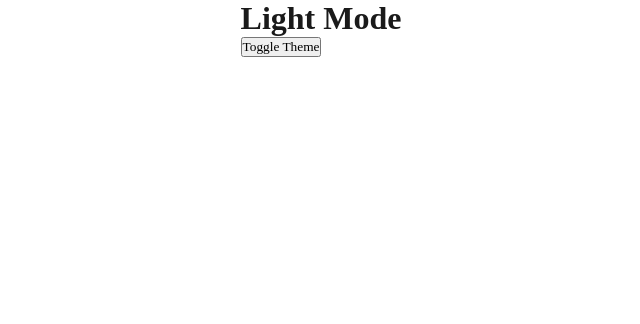
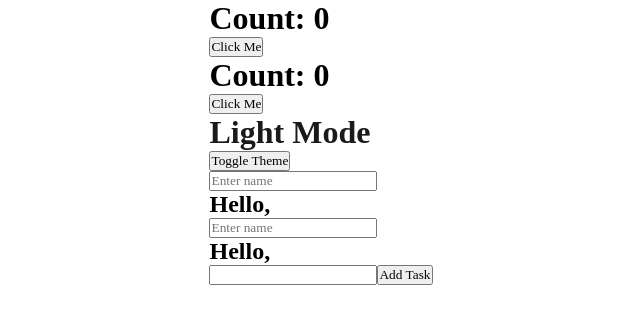
Before and after one commit to shourya0pratap/WebDev2_Section_A, a React (Vite) app in the folder sectionA_React/: page / in a window 1280 px wide. Shown: the top 324 px of the page, without its empty margins (319-959 px from the left). Built offline with nearby package versions, Linux system fonts and the light colour scheme.

Commit message:
Fixed a bug

```diff
--- a/sectionA_React/src/App.jsx
+++ b/sectionA_React/src/App.jsx
@@ -5,7 +5,11 @@ import { add, subtract } from "./components/math.js";
 import Parent from "./propsPassing/Parent.jsx";
 import Ternary from "./conceptComponents/Ternary.jsx";
 import UseState1 from "./Hooks/UseState1.jsx";
-import LightDark from "./Hooks/LightDark.jsx"
+import LightDark from "./Hooks/LightDark.jsx";
+import MultiCounter from "./Hooks/MultiCounter.jsx";
+import FormValidation from "./Hooks/FormValidation.jsx";
+import LoginForm from "./Hooks/LoginForm.jsx";
+import ToDoList from "./Hooks/ToDoList.jsx";
 
 const App = () => {
   return (
@@ -17,7 +21,11 @@ const App = () => {
       {/* <UseState1 />
       <Parent />
       <Ternary /> */}
+      <MultiCounter />
       <LightDark />
+      <FormValidation />
+      <LoginForm />
+      <ToDoList />
     </>
   );
 };
--- a/sectionA_React/src/Hooks/FormValidation.jsx
+++ b/sectionA_React/src/Hooks/FormValidation.jsx
@@ -1,6 +1,6 @@
 import { useState } from "react";
 
-function App() {
+export default function App() {
   const [name, setName] = useState("");
 
   return (
@@ -14,5 +14,3 @@ function App() {
     </div>
   );
 }
-
-export default App;
--- a/sectionA_React/src/Hooks/LightDark.jsx
+++ b/sectionA_React/src/Hooks/LightDark.jsx
@@ -1,17 +1,17 @@
 import { useState } from "react";
 
-function App() {
+export default function App() {
   const [dark, setDark] = useState(false);
-  const themeStyles = {
-    backgroundColor: dark ? "#1a1a1a" : "#ffffff",
-    color: dark ? "#ffffff" : "#1a1a1a",
-  };
   return (
-    <div style={themeStyles}>
+    <div
+      style={
+        dark
+          ? { backgroundColor: "#1a1a1a", color: "#fff" }
+          : { backgroundColor: "#fff", color: "#1a1a1a" }
+      }
+    >
       <h1>{dark ? "Dark Mode" : "Light Mode"}</h1>
       <button onClick={() => setDark(!dark)}>Toggle Theme</button>
     </div>
   );
 }
-
-export default App;
--- a/sectionA_React/src/Hooks/LoginForm.jsx
+++ b/sectionA_React/src/Hooks/LoginForm.jsx
@@ -1,16 +1,16 @@
 import { useState } from "react";
 
-function App() {
-  const [showPassword, setShowPassword] = useState(false);
+export default function App() {
+  const [name, setName] = useState("");
 
   return (
     <div>
-      <input type={showPassword ? "text" : "password"} />
-      <button onClick={() => setShowPassword(!showPassword)}>
-        {showPassword ? "Hide" : "Show"}
-      </button>
+      <input
+        type="text"
+        placeholder="Enter name"
+        onChange={(e) => setName(e.target.value)}
+      />
+      <h2>Hello, {name}</h2>
     </div>
   );
 }
-
-export default App;
--- a/sectionA_React/src/Hooks/MultiCounter.jsx
+++ b/sectionA_React/src/Hooks/MultiCounter.jsx
@@ -1,6 +1,6 @@
 import React, { useState } from "react";
 
-export default function () {
+export default function App() {
   const [count, setCount] = useState([0, 0]);
 
   const increment = (index) => {
@@ -12,12 +12,18 @@ export default function () {
   };
   return (
     <div>
-      {count.map((c, key) => {
-        <div key={key}>
-          <h1>Count: {c}</h1>
-          <button onClick={increment(key)}>Click Me</button>
-        </div>;
-      })}
+      {count.map((counter, index) => (
+        <div key={index}>
+          <h1>Count: {counter}</h1>
+          <button
+            onClick={() => {
+              increment(index);
+            }}
+          >
+            Click Me
+          </button>
+        </div>
+      ))}
     </div>
   );
 }
--- a/sectionA_React/src/Hooks/ToDoList.jsx
+++ b/sectionA_React/src/Hooks/ToDoList.jsx
@@ -1,6 +1,6 @@
 import { useState } from "react";
 
-function App() {
+export default function ToDoList() {
   const [task, setTask] = useState("");
   const [list, setList] = useState([]);
 
@@ -20,5 +20,3 @@ function App() {
     </div>
   );
 }
-
-export default App;
```
